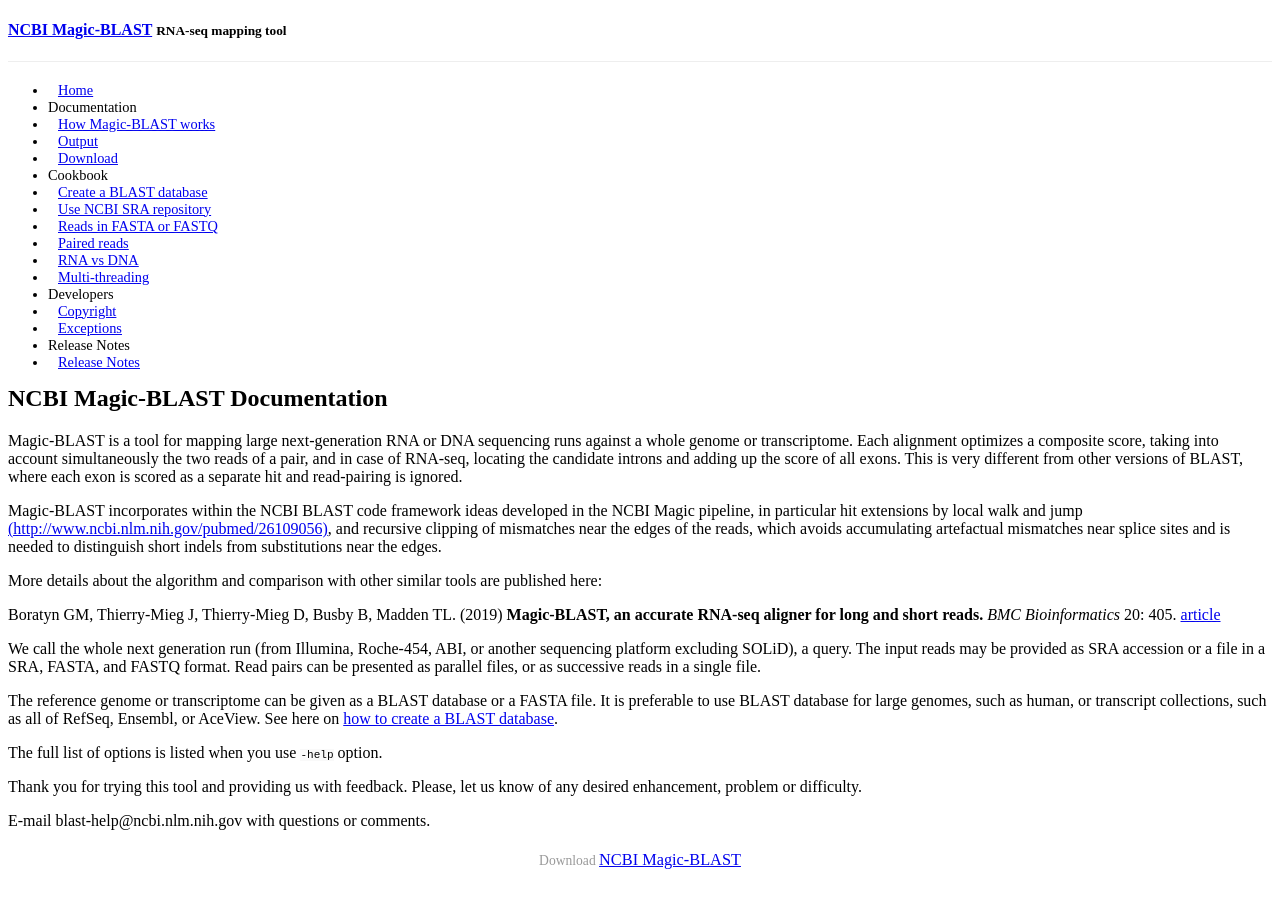
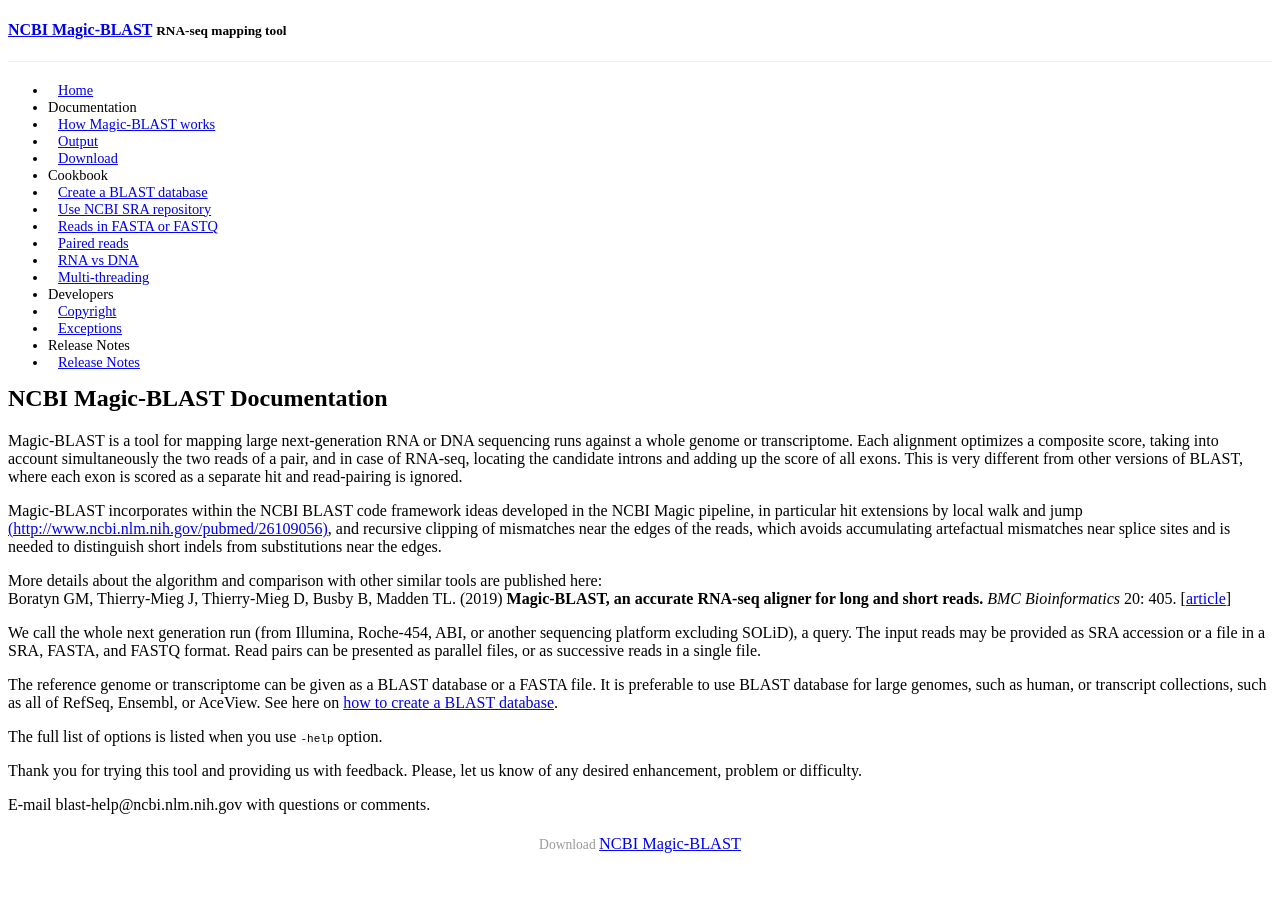
Before and after one commit to ncbi/magicblast, a Jekyll site: the page built from docs/index.md, in a window 1280 px wide. Built offline with Jekyll 4.4.1, drawn with Linux system fonts in a browser that asks for light colours; a style sheet for code colours, icons or effects is not loaded.

Commit message:
Formatting change

```diff
--- a/docs/index.md
+++ b/docs/index.md
@@ -18,9 +18,8 @@
 artefactual mismatches near splice sites and is needed to distinguish
 short indels from substitutions near the edges.
 
-More details about the algorithm and comparison with other similar tools are published here:
-
-Boratyn GM, Thierry-Mieg J, Thierry-Mieg D, Busby B, Madden TL. (2019) **Magic-BLAST, an accurate RNA-seq aligner for long and short reads.** *BMC Bioinformatics* 20: 405. [article](https://bmcbioinformatics.biomedcentral.com/articles/10.1186/s12859-019-2996-x)
+More details about the algorithm and comparison with other similar tools are published here: \
+Boratyn GM, Thierry-Mieg J, Thierry-Mieg D, Busby B, Madden TL. (2019) **Magic-BLAST, an accurate RNA-seq aligner for long and short reads.** *BMC Bioinformatics* 20: 405. \[[article](https://bmcbioinformatics.biomedcentral.com/articles/10.1186/s12859-019-2996-x)\]
 
 We call the whole next generation run (from Illumina, Roche-454, ABI, or
 another sequencing platform excluding SOLiD), a query. The input reads may
```
Also changed, not shown: README.md.
